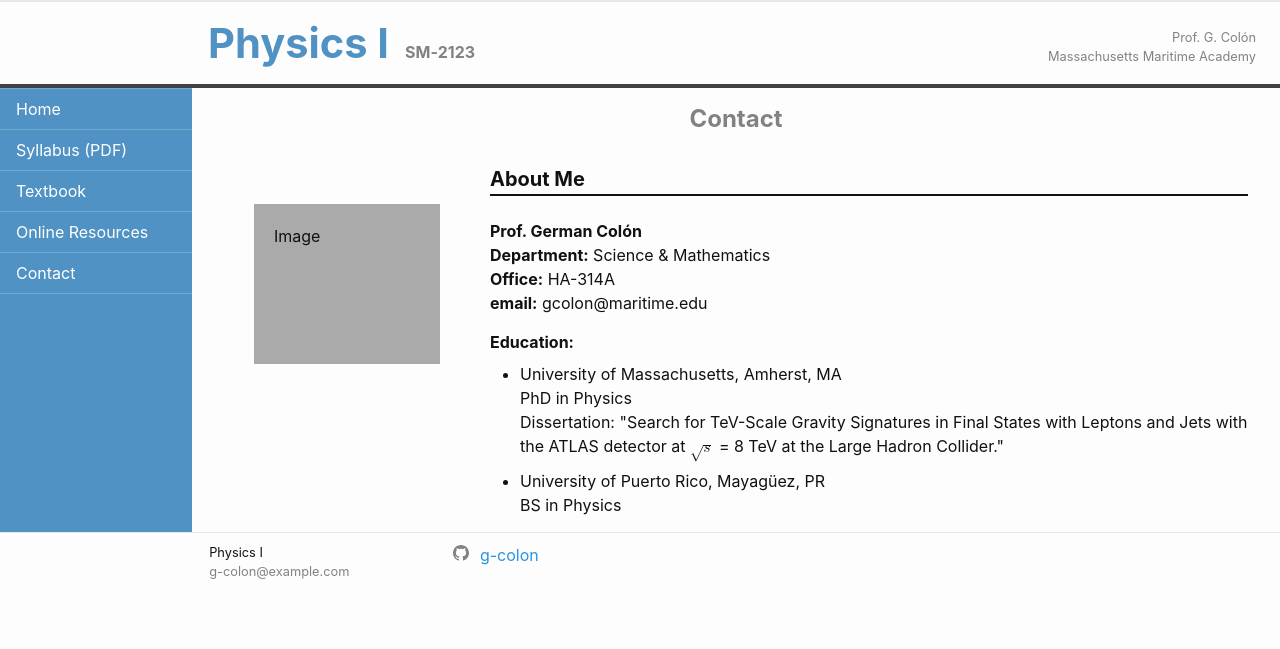
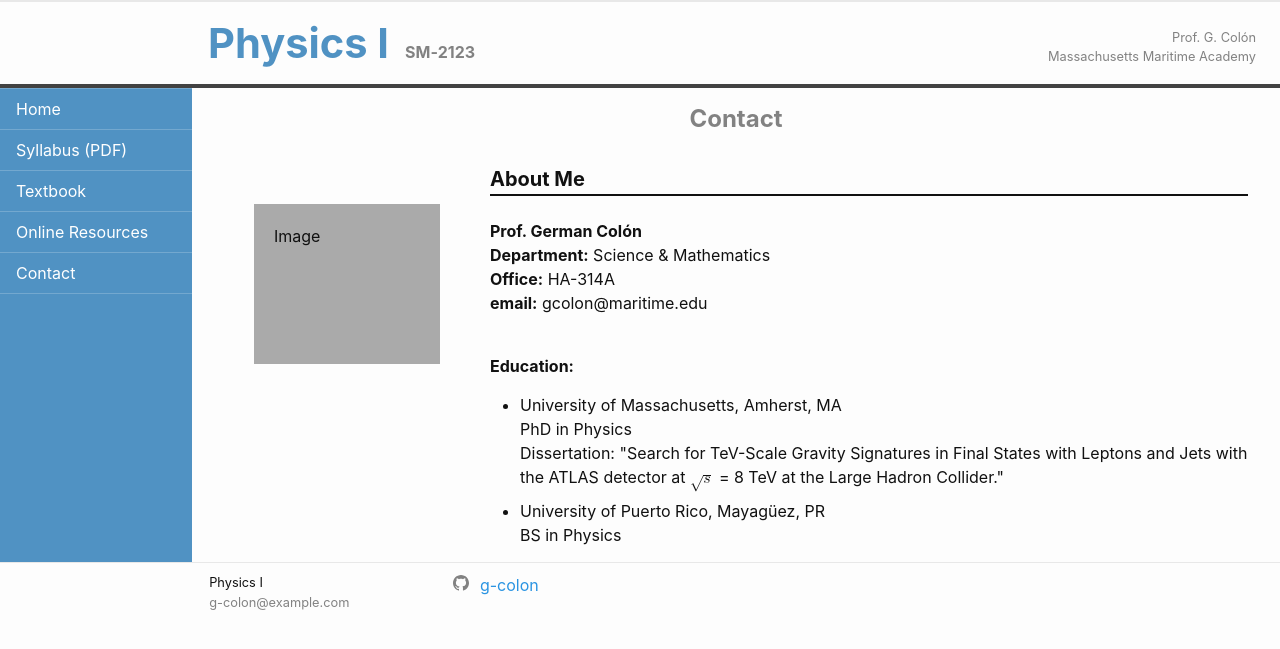
Before and after one commit to g-colon/Physics1, a Jekyll site: the page built from contact.markdown, in a window 1280 px wide. Shown: the top 649 px of the page. Built offline with Jekyll 4.4.1, drawn with Linux system fonts in a browser that asks for light colours.

Commit message:
contact page issue, overlapping text

```diff
--- a/contact.markdown
+++ b/contact.markdown
@@ -19,8 +19,9 @@ permalink: /contact/
         <b>Office:</b> HA-314A <br>
         <b>email:</b> gcolon@maritime.edu
     </p>
+    <br>
     <p> <b>Education:</b> <br>
-      <ul style="margin-top: -.4em">
+      <ul>
         <li> University of Massachusetts, Amherst, MA <br>
 	     PhD in Physics <br>
 	     Dissertation: "Search for TeV-Scale Gravity Signatures in Final States with Leptons and Jets with the ATLAS detector at <math><msqrt><mi>s</mi></msqrt></math> = 8 TeV at the Large Hadron Collider."
```
